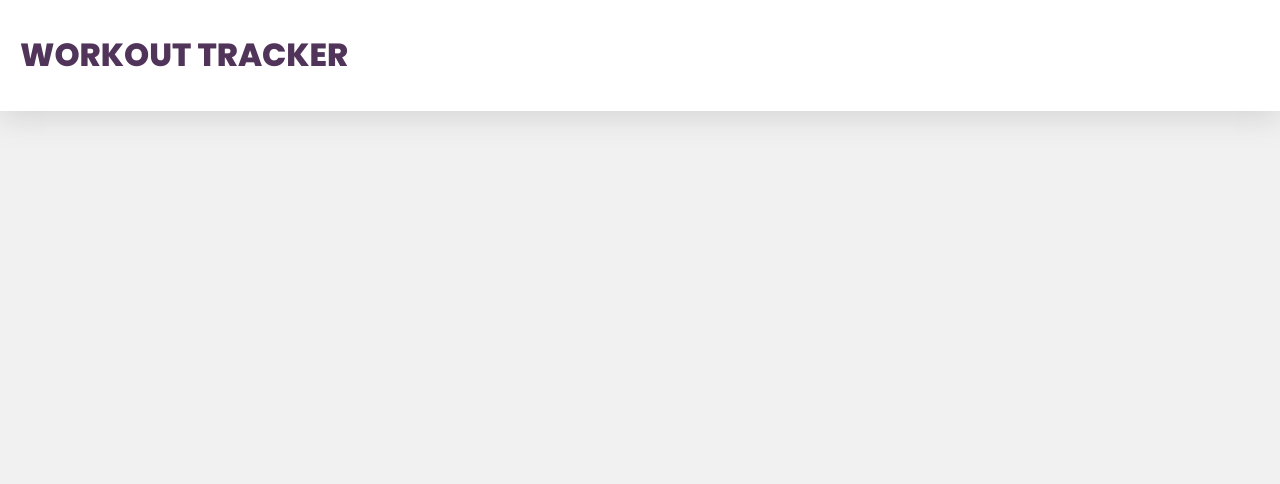
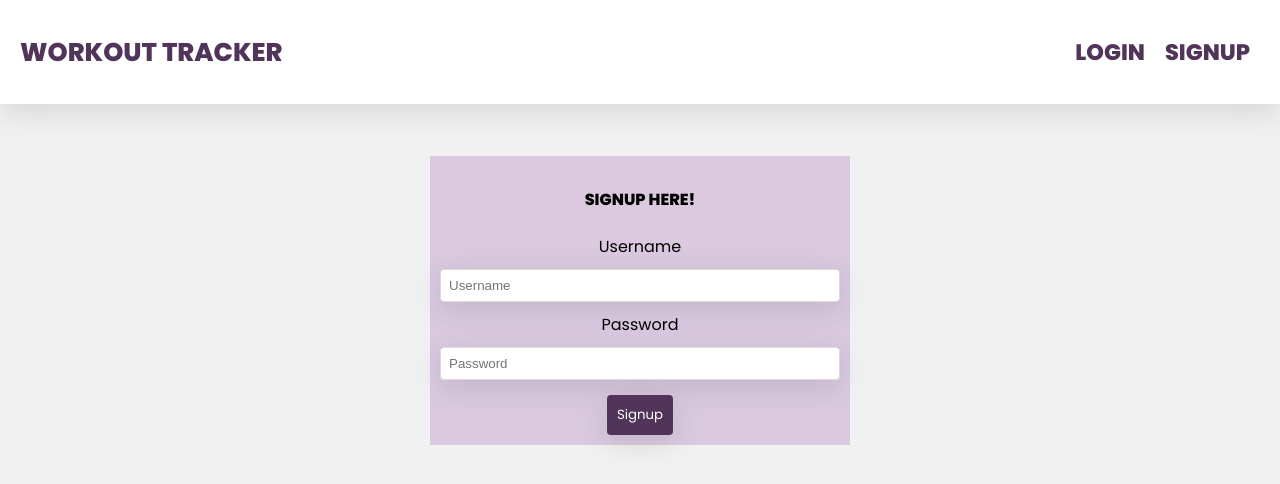
Before and after one commit to Kxrishx03/workout-tracker, a React (Vite) app in the folder Frontend/: page /signup in a window 1280 px wide. Before the commit this address had no page. Shown: the top 484 px of the page. Built offline with nearby package versions, Linux system fonts and the light colour scheme.

Commit message:
"Front-end sign in start"

```diff
--- a/Frontend/compoents/Navbar.jsx
+++ b/Frontend/compoents/Navbar.jsx
@@ -7,6 +7,14 @@ export function Navbar(){
             <Link to="/">
                 <h1>Workout Tracker</h1>
             </Link>
+            <div className="login-signup-button">
+            <Link to="/login">
+                <h1>Login</h1>
+            </Link>
+            <Link to="/Signup">
+                <h1>Signup</h1>
+            </Link>
+            </div>
         </div>
        </header>
     );
--- a/Frontend/compoents/Workoutform.jsx
+++ b/Frontend/compoents/Workoutform.jsx
@@ -45,12 +45,12 @@ export function Workoutform(){
             setTitle(e.target.value)
            }}></input>
 
-           <label typeof="text"> Exercise Load(in KG)</label>
+           <label typeof="text">Load(in KG)</label>
            <input type="number" placeholder="Load" value={load} onChange={(e)=>{
             setload(e.target.value)
            }}></input>
 
-           <label typeof="text"> Number of Reps</label>
+           <label typeof="text">Reps</label>
            <input type="number" placeholder="Reps" value={reps} onChange={(e)=>{
             setreps(e.target.value)
            }}></input>
--- /dev/null
+++ b/Frontend/context/AuthContext.jsx
@@ -0,0 +1,26 @@
+import { createContext ,useReducer} from "react";
+
+export const AuthContext = createContext();
+
+
+export const authReducer = (state, action) => {
+    switch (action.type) {
+      case 'LOGIN':
+            return { user:action.payload}
+      case 'SIGNUP':
+           return { user:null}
+      default:
+        return state
+    }
+  }
+
+export const AuthsContextsProvider = ({children}) => {
+    const [state, dispatch] = useReducer(authReducer, {
+        users: null
+      })
+    return(
+        <AuthContext.Provider value={{ ...state, dispatch }}>
+          {children}
+        </AuthContext.Provider>
+    )
+}
--- /dev/null
+++ b/Frontend/pages/Login.jsx
@@ -0,0 +1,31 @@
+import { useState } from "react";
+
+export function Login(){
+
+     const [username,setUsername] = useState('');
+     const [Password,setPassword] = useState('');
+
+
+     async function OnSubmitHandler(e){
+        e.preventDefault();
+        console.log(username,Password);
+  }
+
+    return(
+    <form className="login"  onSubmit={OnSubmitHandler}>
+       <h4>LOGIN HERE!</h4>
+    <label typeof="text"> Username</label>
+    <input type="text" placeholder="Username" value={username} onChange={(e)=>{
+     setUsername(e.target.value)
+    }}></input>
+
+    <label typeof="text">Password</label>
+    <input type="text" placeholder="Password" value={Password} onChange={(e)=>{
+     setPassword(e.target.value)
+    }}></input>
+
+    <button>Login</button>
+
+ </form>
+);
+}
--- /dev/null
+++ b/Frontend/pages/Signup.jsx
@@ -0,0 +1,30 @@
+import { useState } from "react";
+
+export function Signup(){
+
+     const [username,setUsername] = useState('');
+     const [Password,setPassword] = useState('');
+
+      async function OnSubmitHandler(e){
+            e.preventDefault();
+            console.log(username,Password);
+      }
+
+    return(
+    <form className="signup"  onSubmit={OnSubmitHandler}>
+       <h4>SIGNUP HERE!</h4>
+    <label typeof="text"> Username</label>
+    <input type="text" placeholder="Username" value={username} onChange={(e)=>{
+     setUsername(e.target.value)
+    }}></input>
+
+    <label typeof="text">Password</label>
+    <input type="text" placeholder="Password" value={Password} onChange={(e)=>{
+     setPassword(e.target.value)
+    }}></input>
+
+    <button>Signup</button>
+
+ </form>
+);
+}
--- a/Frontend/src/App.css
+++ b/Frontend/src/App.css
@@ -29,6 +29,24 @@ body,html {
     text-decoration: none;
     text-align: center;
     text-transform: uppercase;
+    font-size: 0.8rem;
+  }
+
+  .login-signup-button{
+       display: flex;
+       justify-content: space-evenly;
+
+  }
+
+  .login-signup-button > a{
+    font-size: 0.7rem;
+    font-weight: 500;
+    padding: 10px;
+  }
+
+  a:hover{
+    cursor: pointer;
+    text-decoration: underline;
   }
 
   .pages{
@@ -66,7 +84,7 @@ body,html {
  color: #81638b;
  margin: 20px auto;
  background-color: #fff;
- height: 25rem;
+ height: 22rem;
  box-shadow: rgba(100, 100, 111, 0.2) 0px 7px 29px 0px;
  padding: 20px;
  line-height: 25px;
@@ -82,12 +100,13 @@ body,html {
 
 label, input {
   display: block;
+
 }
 
 input {
-  padding: 10px;
+  padding: 8px;
   margin-top: 10px;
-  margin-bottom: 20px;
+  margin-bottom: 10px;
   width: 100%;
   border: 1px solid #ddd;
   border-radius: 4px;
@@ -100,6 +119,7 @@ form button {
   background-color: #503459;
   border: 0;
   color: #fff;
+  margin-top: 5px;
   padding: 10px;
   font-family: "Poppins";
   border-radius: 4px;
@@ -118,3 +138,15 @@ form button {
   box-shadow: rgba(100, 100, 111, 0.2) 0px 7px 29px 0px;
   color:#dac9df;
 }
+
+
+.signup, .login{
+  background-color:#dac9df;
+  display: grid;
+  justify-self: center;
+  margin: 2rem auto 2rem auto;
+  padding: 10px;
+  justify-items: center;
+  width: 25rem;
+
+}
--- a/Frontend/src/App.jsx
+++ b/Frontend/src/App.jsx
@@ -3,6 +3,8 @@ import { BrowserRouter, Routes, Route } from "react-router-dom";
 
 import { Home } from '../pages/Home';
 import { Navbar } from "../compoents/Navbar";
+import { Signup } from "../pages/Signup";
+import { Login } from "../pages/Login";
 
 import './App.css'
 
@@ -15,6 +17,8 @@ function App(){
             <div className="pages">
             <Routes>
             <Route path="/" element={<Home />} />
+            <Route path="/signup" element={<Signup />} />
+            <Route path="/login" element={<Login />} />
             </Routes>
             </div>
 
--- a/Frontend/src/main.jsx
+++ b/Frontend/src/main.jsx
@@ -3,13 +3,17 @@ import ReactDOM from 'react-dom/client'
 import App from './App.jsx'
 import './index.css'
 import { WorkoutsContextProvider } from '../context/WorkoutContext.jsx'
+import { AuthsContextsProvider }  from '../context/AuthContext.jsx';
 
 ReactDOM.createRoot(document.getElementById('root')).render(
 
   <React.StrictMode>
+  <AuthsContextsProvider>
   <WorkoutsContextProvider>
   <App />
   </WorkoutsContextProvider>
+  </AuthsContextsProvider>
+
   </React.StrictMode>
 
 
```
Also changed, not shown: Frontend/hooks/Useauthcontext.jsx (added, +13 -0 lines).
